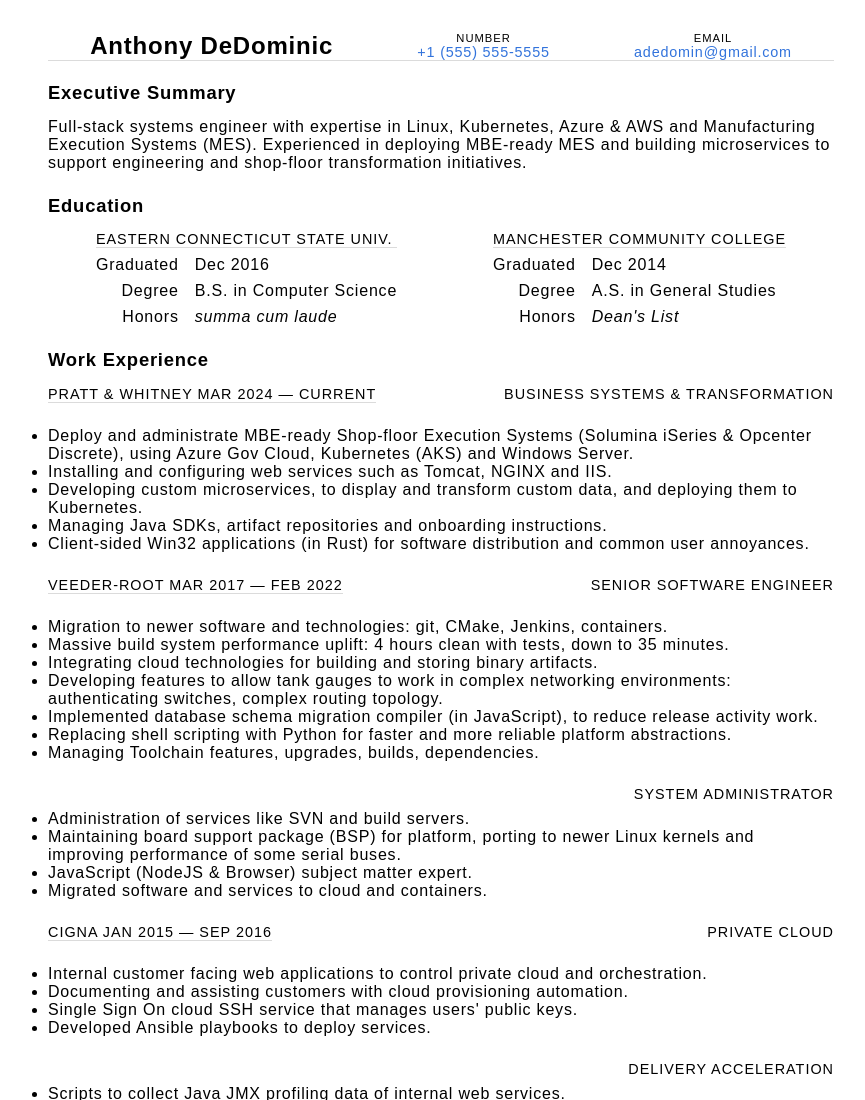
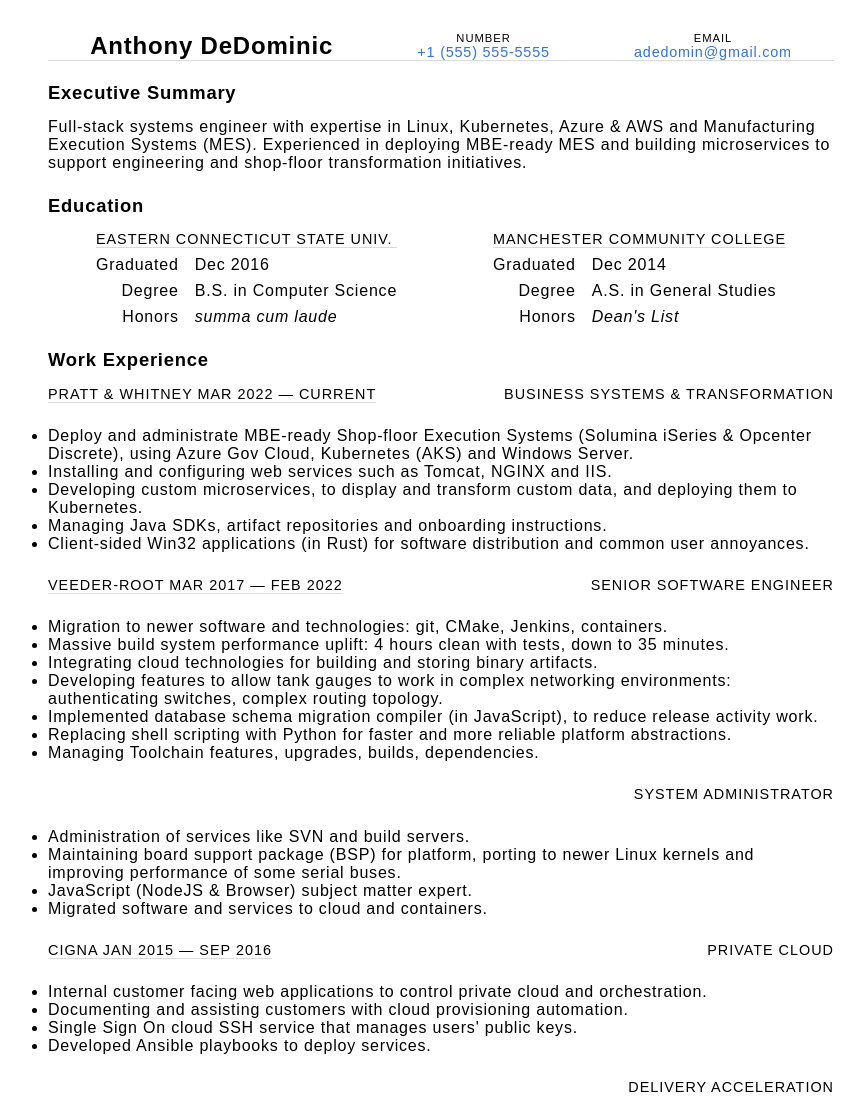
Before and after one commit to adedomin/resume-web, a plain HTML site: page index.html in a window 1280 px wide. Shown: the top 1100 px of the page, without its empty margins (199-1064 px from the left). Drawn offline with Linux system fonts and the light colour scheme.

Commit message:
fix date, fix spacing

```diff
--- a/index.html
+++ b/index.html
@@ -137,7 +137,7 @@
         clear: both;
       }
 
-      .work-exp-head > p:first-child:not(:empty) {
+      .work-exp-head > p:first-child:not(.empty) {
         border-bottom: 1px solid #dbdbdb;
       }
 
@@ -192,7 +192,7 @@
         </div>
         <h4>Work Experience</h4>
         <div class=work-exp-head>
-          <p class="heading less-small">Pratt &amp; Whitney Mar 2024 &mdash; Current</p>
+          <p class="heading less-small">Pratt &amp; Whitney Mar 2022 &mdash; Current</p>
           <p class="heading less-small">Business Systems &amp; Transformation</p>
         </div>
         <ul>
@@ -220,7 +220,7 @@
           <li>Managing Toolchain features, upgrades, builds, dependencies.</li>
         </ul>
         <div class=work-exp-head>
-          <p></p>
+          <p class=empty>&nbsp</p>
           <p class="heading less-small">System Administrator</p>
         </div>
         <ul>
@@ -240,7 +240,7 @@
           <li>Developed Ansible playbooks to deploy services.</li>
         </ul>
         <div class=work-exp-head>
-          <p></p>
+          <p class=empty>&nbsp</p>
           <p class="heading less-small">Delivery Acceleration</p>
         </div>
         <ul>
```
